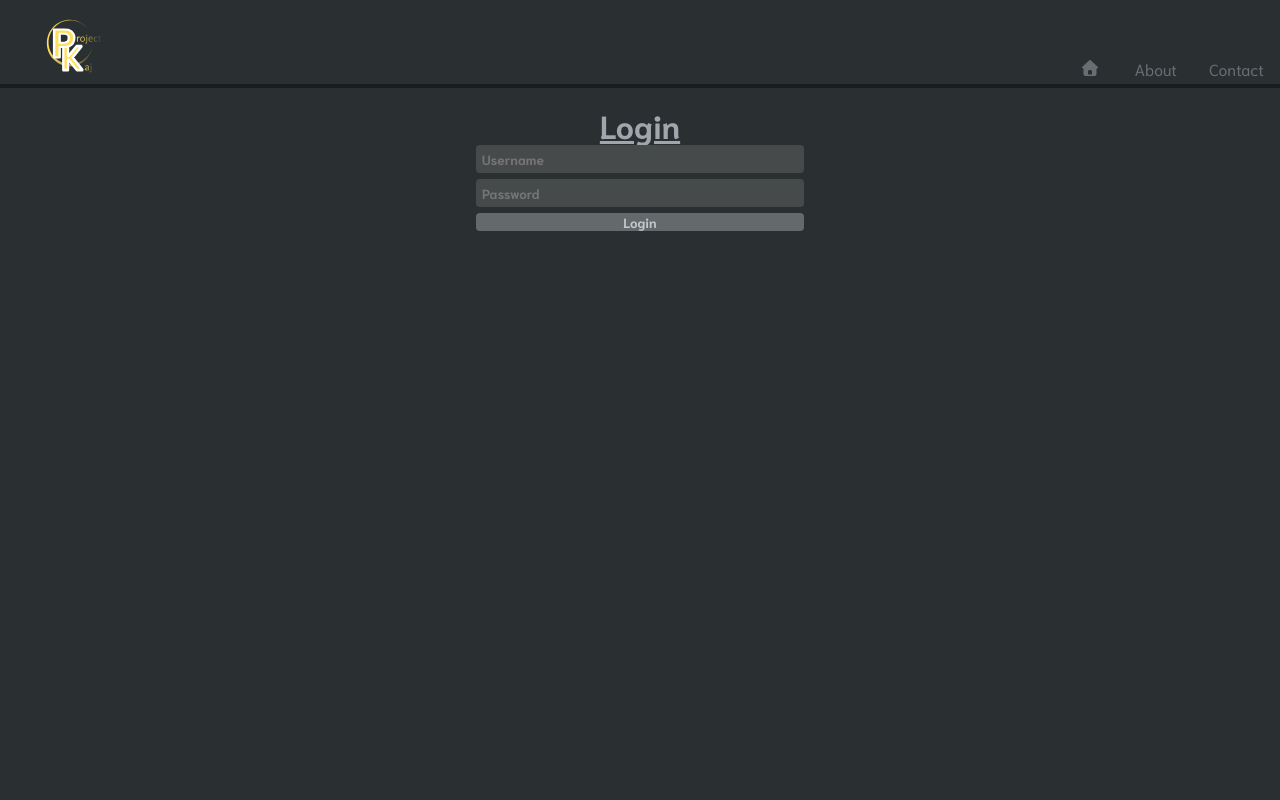
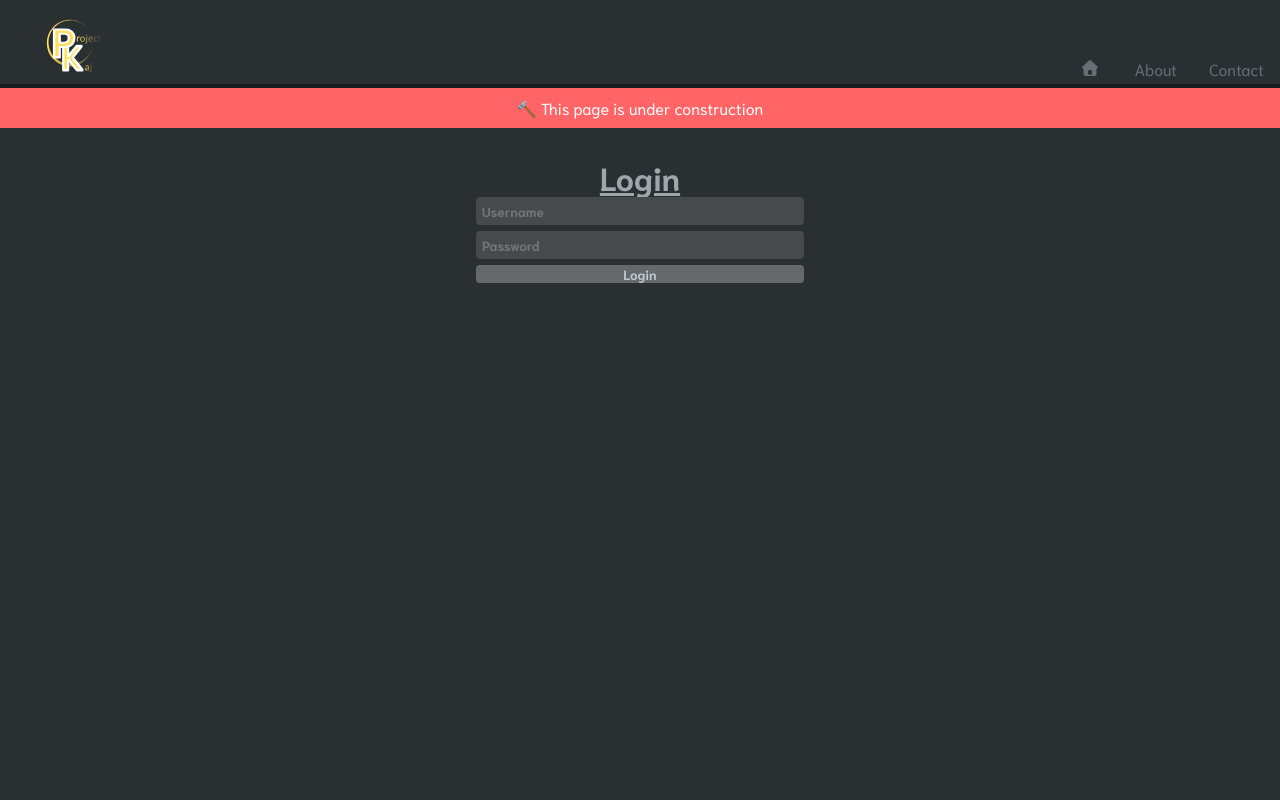
Before and after one commit to KevinBjarnemark/kaj-2, a Next.js app in the folder frontend/: page /login in a window 1280 px wide. Shown: the top 800 px of the page. Built offline with nearby package versions, Linux system fonts and the light colour scheme; no server answers.

Commit message:
feat: add coming soon label to login page

```diff
--- a/frontend/src/app/login/page.tsx
+++ b/frontend/src/app/login/page.tsx
@@ -34,8 +34,22 @@ const Login = (): JSX.Element => {
                 min-h-[calc(100vh-var(--header-height))]
             `}
         >
-            <h1 className="underline">Login</h1>
+            <h1 className="underline mt-13">Login</h1>
             <LogInForm />
+
+            <aside
+                role="alert"
+                className={`
+                flex-column-fixed w-full
+                justify-start items-center px-[2vw]
+                top-(--header-height)
+                h-10 bg-red-400
+            `}
+            >
+                <p className="flex-column-relative center text-white h-100 ">
+                    🔨 This page is under construction
+                </p>
+            </aside>
         </div>
     );
 };
```
